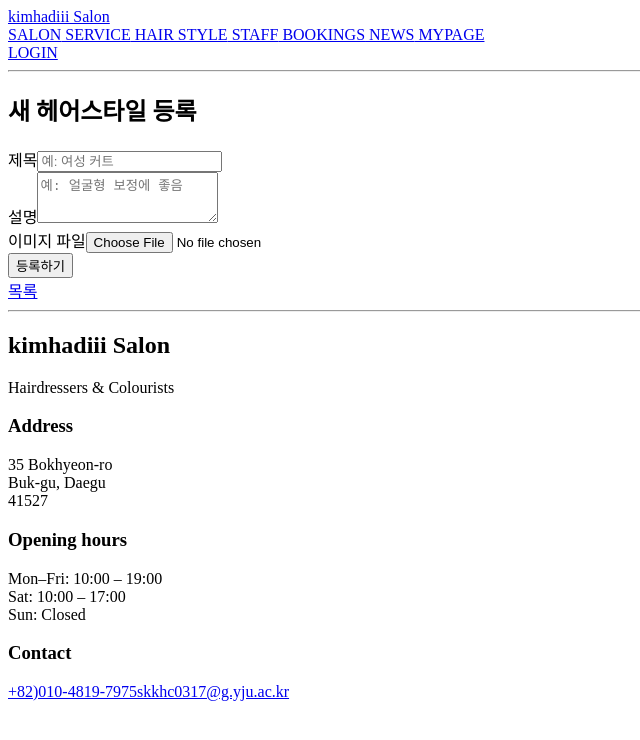
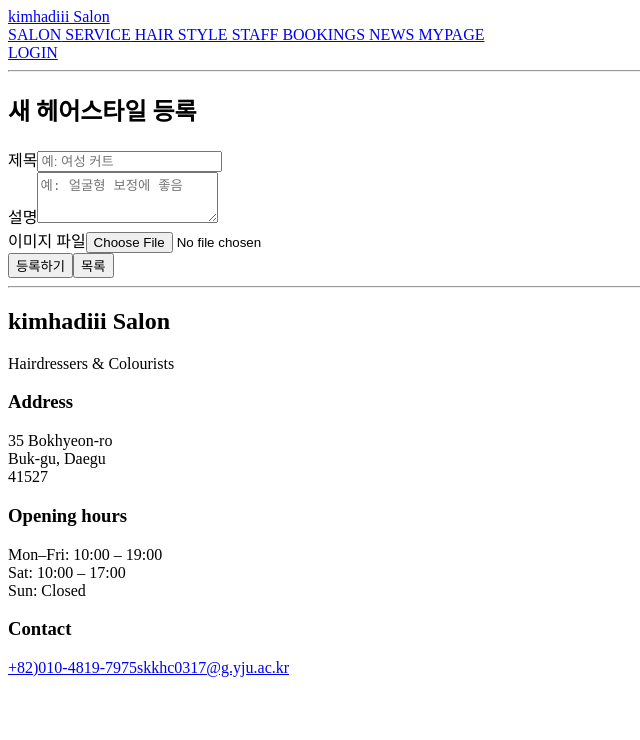
Before and after one commit to gsc-lab/cs25-3-frontend, a Vue app in the folder v01/: page /hairstyle/create in a window 1280 px wide. Shown: the top 740 px of the page, without its empty margins (0-640 px from the left). Built offline with nearby package versions, Linux system fonts and the light colour scheme.

Commit message:
feature(hairstyle): add HairstyleCreate

```diff
--- a/v01/src/views/hairstyle/HairstyleCreate.vue
+++ b/v01/src/views/hairstyle/HairstyleCreate.vue
@@ -10,7 +10,6 @@
           name="title"
           placeholder="예: 여성 커트"
           v-model="title"
-          :error="fieldErrorTitle"
           autocomplete="off"
         />
       </div>
@@ -34,25 +33,31 @@
       <!-- 백엔드에서 받은 에러 메시지 -->
       <p v-if="errorMessage" class="error">{{ errorMessage }}</p>
 
-      <!-- 성공 메시지 -->
-      <p v-if="successMessage" class="success">{{ successMessage }}</p>
-
       <SubmitButton :loading="isSubmitting">
         등록하기
       </SubmitButton>
+      <!-- 목록 이동 버튼 -->
+      <button
+        type="button"
+        @click="goList"
+      >
+        목록
+      </button>
     </form>
-
-    <router-link to="/hairstyle">목록</router-link>
   </section>
 </template>
 
 <script setup>
 import { ref } from "vue";
+import { useRouter } from "vue-router";
 import { HairstyleApi } from "@/api/hairstyle";
 import FormField from "@/components/FormField.vue";
 import SubmitButton from "@/components/SubmitButton.vue";
 
 const emit = defineEmits(["created"]);
+
+// 라우터 객체 생성
+const router = useRouter();
 
 // 입력값 및 상태
 const title = ref("");            // 제목
@@ -123,7 +128,12 @@ const handleSubmit = async () => {
     description.value = "";
     imageFile.value = null;
 
+    // 등록이 완료되었을 경우
+    // 헤어스타일 목록으로 이동
     successMessage.value = "헤어스타일이 등록되었습니다.";
+    alert(successMessage.value);
+    router.push('/hairstyle');
+
   } catch (e) {
     // 백엔드 메시지만 사용
     const msg = e.response?.data?.error?.message ?? "";
@@ -133,4 +143,9 @@ const handleSubmit = async () => {
     isSubmitting.value = false;
   }
 };
+
+// 헤어스타일 목록 페이지 이동 함수
+const goList = () => {
+  router.push('/hairstyle');
+}
 </script>
```
